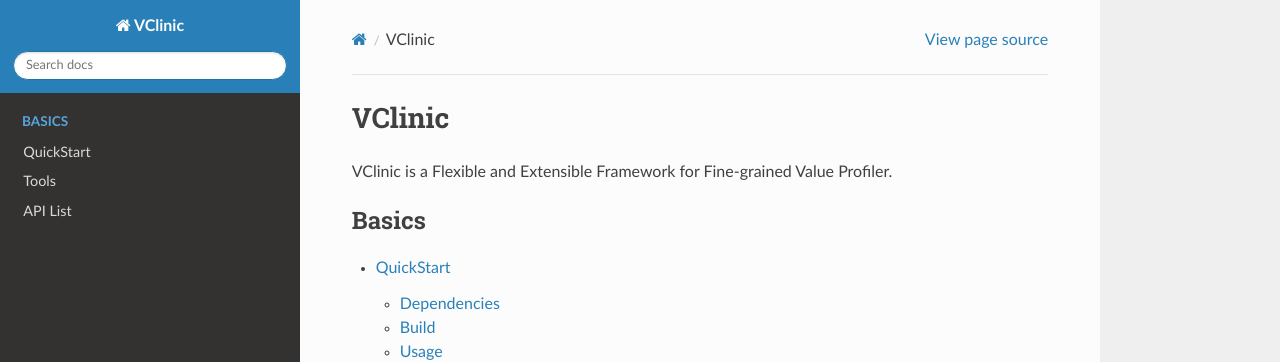
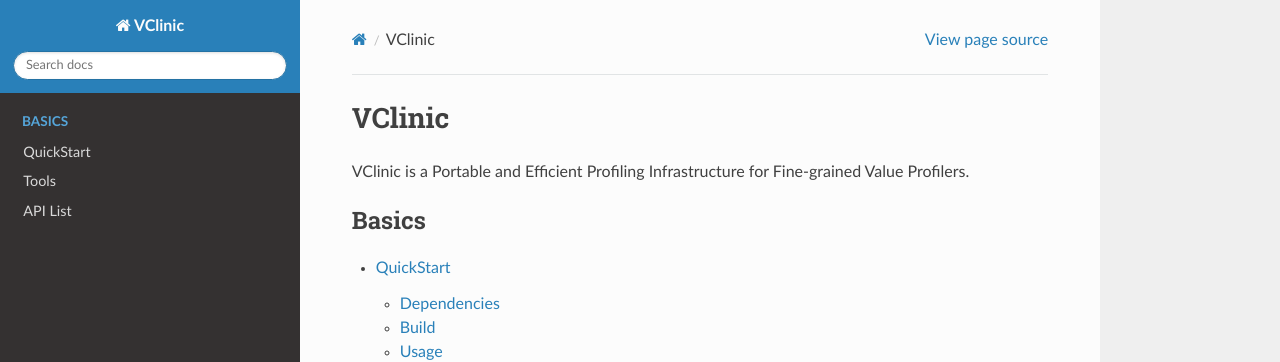
Before and after one commit to VClinic/vclinic-docs, a Sphinx documentation site: the page built from docs/source/index.rst, in a window 1280 px wide. Shown: the top 362 px of the page. Built offline with Sphinx 7.4.7 and the Read the Docs theme 2.0.0, drawn with Linux system fonts in a browser that asks for light colours.

Commit message:
Update index.rst

```diff
--- a/docs/source/index.rst
+++ b/docs/source/index.rst
@@ -2,7 +2,7 @@
 VClinic
 ******************
 
-VClinic is a Flexible and Extensible Framework for Fine-grained Value Profiler.
+VClinic is a Portable and Efficient Profiling Infrastructure for Fine-grained Value Profilers.
 
 .. toctree::
    :maxdepth: 2
```
